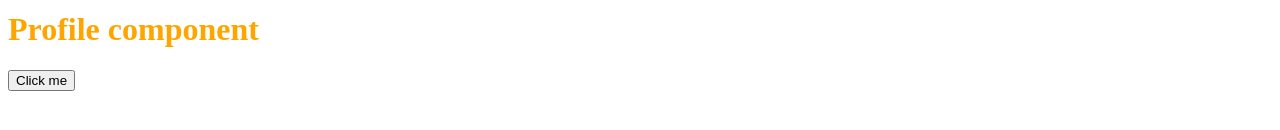
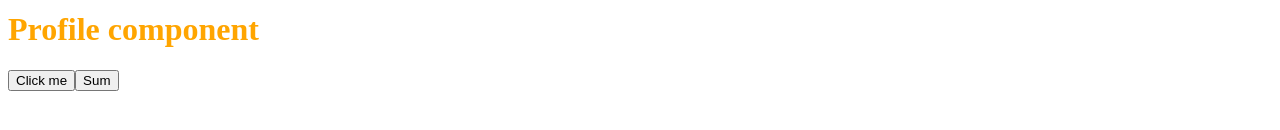
Before and after one commit to ShubhamDev021/Angular_Course, an Angular app: page / in a window 1280 px wide. Shown: the part 220-350 px from the top of the page. Built offline with nearby package versions, Linux system fonts and the light colour scheme.

Commit message:
Data type in angular - Define type for function params

```diff
--- a/src/app/app.component.html
+++ b/src/app/app.component.html
@@ -6,3 +6,5 @@
 <app-profile></app-profile>
 
 <button (click)="handleClickEvent()">Click me</button>
+
+<button (click)="sum(10, 20)">Sum</button>
--- a/src/app/app.component.ts
+++ b/src/app/app.component.ts
@@ -13,6 +13,7 @@ export class AppComponent {
   title = 'angular_course';
   name:string = 'Shubham';
   name_or_age:string|number = "Akansha";
+  other:any = "Avika";
 
   handleClickEvent() {
     var brother_name = 'Ayush';
@@ -44,4 +45,8 @@ export class AppComponent {
   anotherHandleClickEvent() {
     console.log("Another function called");
   }
+
+  sum(a:number, b:number) {
+    console.log("Sum =", (a+b));
+  }
 }
```
Also changed, not shown: src/important.txt.
